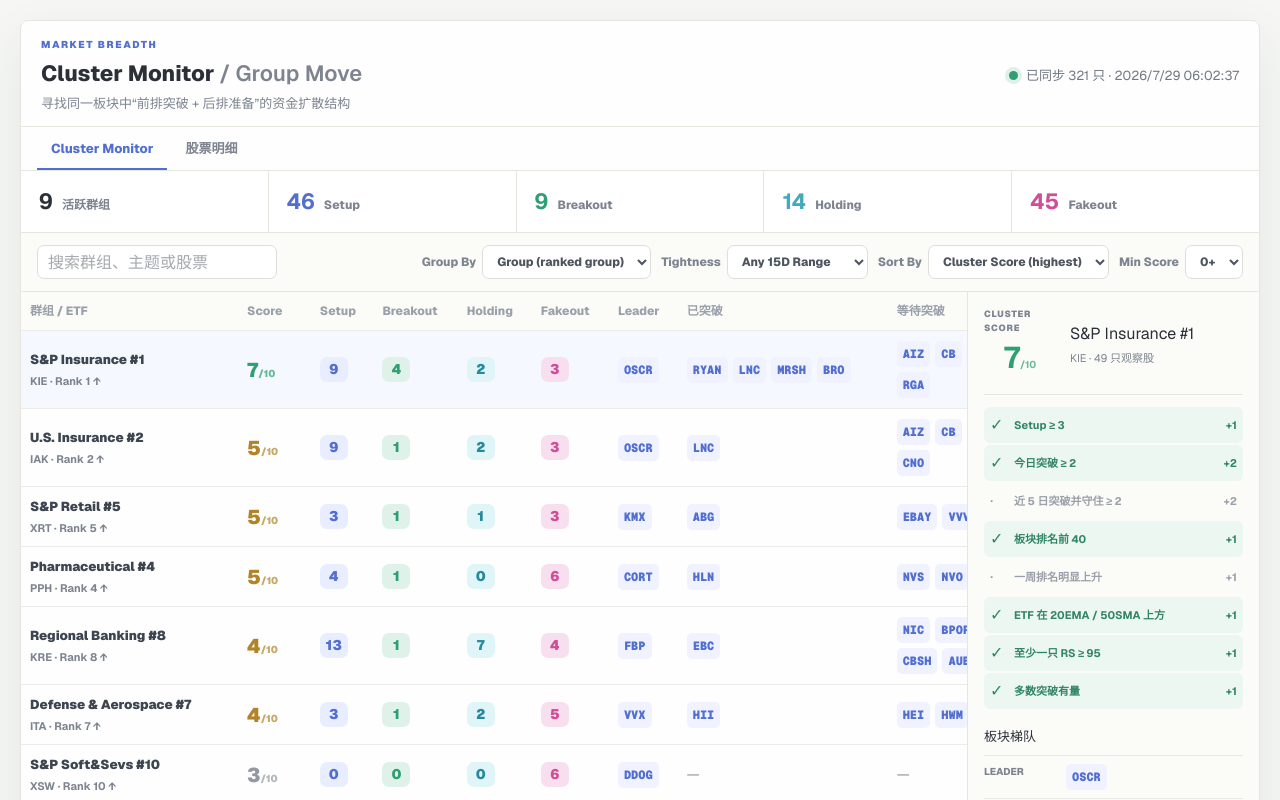
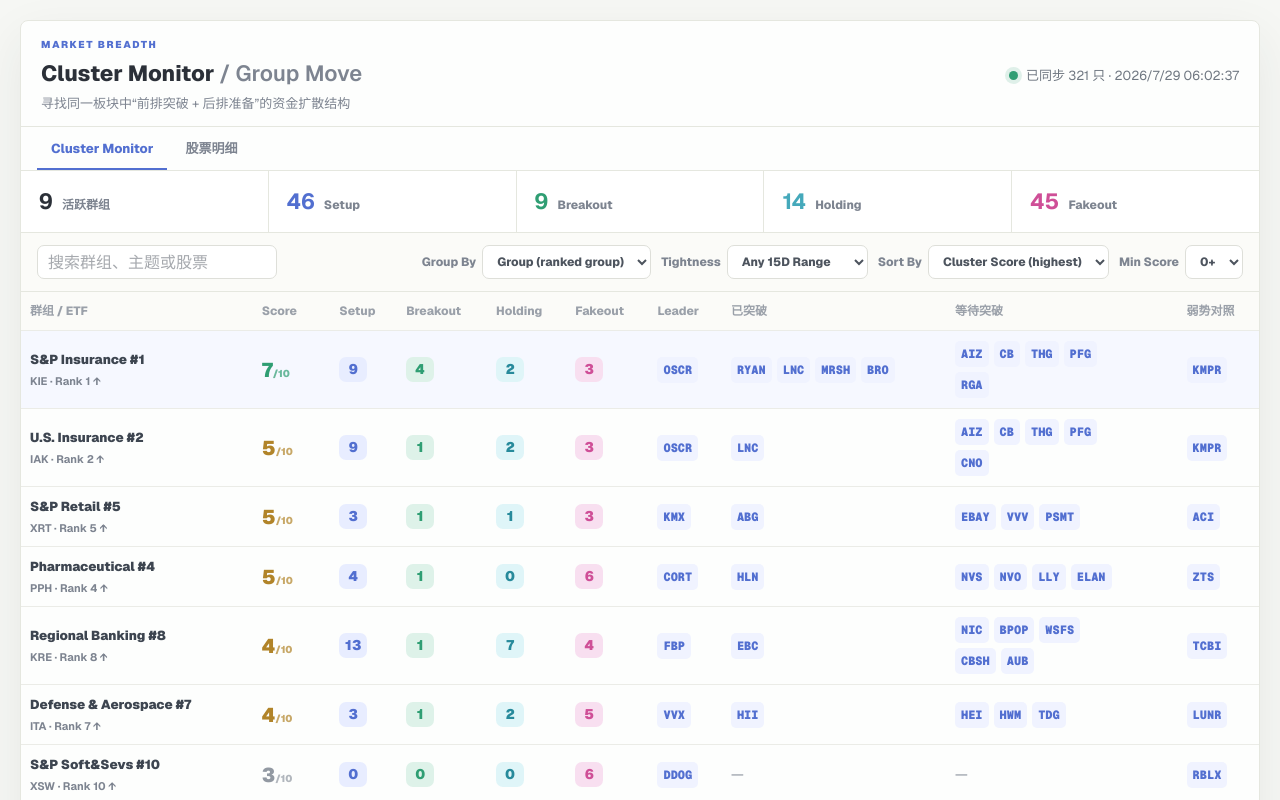
Before and after one commit to kaguravicky-web/deepvue, a Next.js app: page / in a window 1280 px wide. Shown: the top 800 px of the page. Built offline with nearby package versions, Linux system fonts and the light colour scheme.

Commit message:
Move cluster details below the full table

```diff
--- a/app/globals.css
+++ b/app/globals.css
@@ -724,7 +724,7 @@
 .cluster-toolbar input, .cluster-toolbar select { height: 34px; border: 1px solid #dedfd9; border-radius: 7px; background: white; color: #4d545e; padding: 0 10px; }
 .cluster-toolbar input { min-width: 240px; margin-right: auto; }
 .cluster-toolbar label { display: flex; align-items: center; gap: 6px; color: var(--muted); font-size: 12px; font-weight: 760; }
-.cluster-layout { display: grid; grid-template-columns: minmax(0, 1fr) 292px; min-height: 510px; }
+.cluster-layout { display: grid; grid-template-columns: 1fr; min-width: 0; min-height: 510px; }
 .cluster-table-wrap, .stock-table-wrap { overflow: auto; }
 .cluster-table { min-width: 1160px; }
 .cluster-table tbody tr { cursor: pointer; }
@@ -741,7 +741,7 @@
 .ticker-list a { border-radius: 5px; background: #f0f3ff; padding: 4px 6px; }
 .ticker-list a:hover, .stock-ticker:hover { text-decoration: underline; }
 .muted { color: #b3b8bf; }
-.cluster-detail { border-left: 1px solid var(--line); background: #fbfbf8; padding: 16px; }
+.cluster-detail { border-top: 1px solid var(--line); background: #fbfbf8; padding: 16px; }
 .detail-head { display: grid; grid-template-columns: 72px 1fr; gap: 14px; align-items: center; padding-bottom: 14px; border-bottom: 1px solid var(--line); }
 .detail-head > div:first-child { display: grid; justify-items: center; }
 .detail-head span { color: var(--muted); font-size: 9px; font-weight: 900; letter-spacing: .08em; }
@@ -757,6 +757,9 @@
 .ladder h3 { margin: 0 0 8px; font-size: 13px; }
 .ladder > div { display: grid; grid-template-columns: 82px 1fr; align-items: start; min-height: 34px; border-top: 1px solid #e8e9e4; padding: 8px 0; }
 .ladder > div > span { color: var(--muted); font-size: 10px; font-weight: 800; text-transform: uppercase; }
+.cluster-detail { display: grid; grid-template-columns: minmax(240px, 320px) minmax(360px, 1fr) minmax(320px, 1fr); gap: 18px; align-items: start; }
+.cluster-detail .detail-head { height: 100%; align-content: start; }
+.cluster-detail .rule-list, .cluster-detail .ladder { margin-top: 0; }
 .method-note { margin: 0; border-top: 1px solid var(--line); background: #fbfbf8; color: var(--muted); padding: 10px 16px; font-size: 11px; line-height: 1.5; }
 .definition-notes { border-top: 1px solid var(--line); background: #fbfbf8; padding: 16px; }
 .definition-notes h2 { margin: 0; font-size: 15px; }
@@ -777,6 +780,9 @@
   .workspace { min-height: calc(100vh - 16px); }
   .cluster-layout { grid-template-columns: 1fr; }
   .cluster-detail { border-top: 1px solid var(--line); border-left: 0; }
+  .cluster-detail { display: block; }
+  .cluster-detail .rule-list { margin-top: 12px; }
+  .cluster-detail .ladder { margin-top: 18px; }
   .summary-strip { grid-template-columns: repeat(5, minmax(88px, 1fr)); overflow-x: auto; }
   .summary-strip > div { min-width: 100px; padding: 12px; }
   .definition-grid { grid-template-columns: repeat(2, minmax(0, 1fr)); }
```
Also changed, not shown: index.html (+2 -2 lines).
